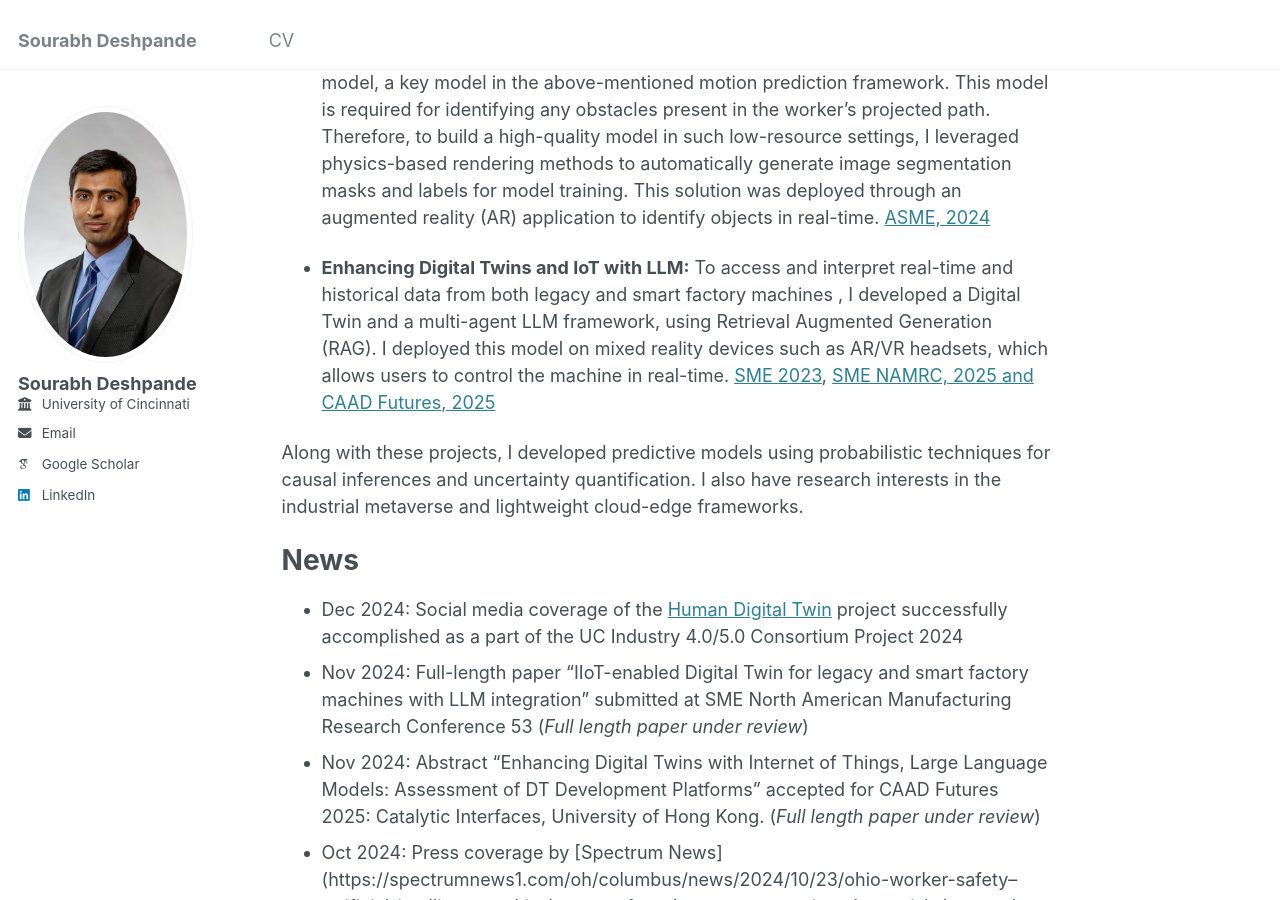
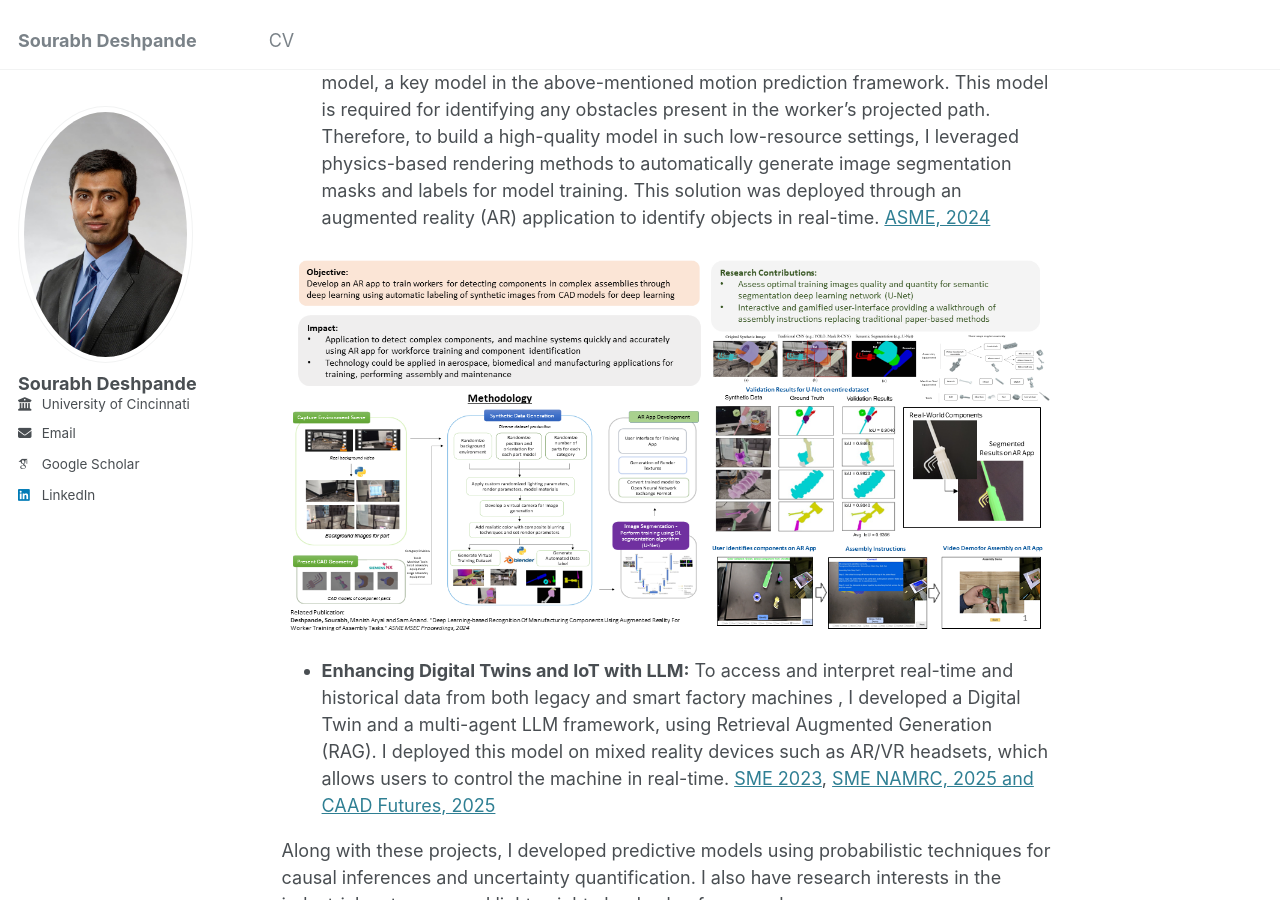
Before and after one commit to sopdeshpande/sopdeshpande.github.io, a Jekyll site: the page built from _pages/about.md, in a window 1280 px wide and 900 px high, scrolled down 820 px. Built offline with Jekyll 4.4.1, drawn with Linux system fonts in a browser that asks for light colours; some web fonts are replaced.

Commit message:
Update about.md

```diff
--- a/_pages/about.md
+++ b/_pages/about.md
@@ -19,6 +19,8 @@ For reducing workplace injuries, we are working on predicting a worker’s path
 
 - **Synthetic Image Data Generation for Model Training:**
 Due to limited access to the factory, we did not have sufficient images to train the 3D component recognition model, a key model in the above-mentioned motion prediction framework. This model is required for identifying any obstacles present in the worker’s projected path. Therefore, to build a high-quality model in such low-resource settings, I leveraged physics-based rendering methods to automatically generate image segmentation masks and labels for model training. This solution was deployed through an augmented reality (AR) application to identify objects in real-time. [ASME, 2024](https://asmedigitalcollection.asme.org/MSEC/proceedings/MSEC2024/88117/V002T07A007/1203234)
+
+![image](/images/Component_Recognition.png)
 
 - **Enhancing Digital Twins and IoT with LLM:**
 To access and interpret real-time and historical data from both legacy and smart factory machines , I developed a Digital Twin and a multi-agent LLM framework,  using Retrieval Augmented Generation (RAG). I deployed this model on mixed reality devices such as AR/VR headsets, which allows users to control the machine in real-time. [SME 2023](https://www.sciencedirect.com/science/article/pii/S2213846323001153),
```
